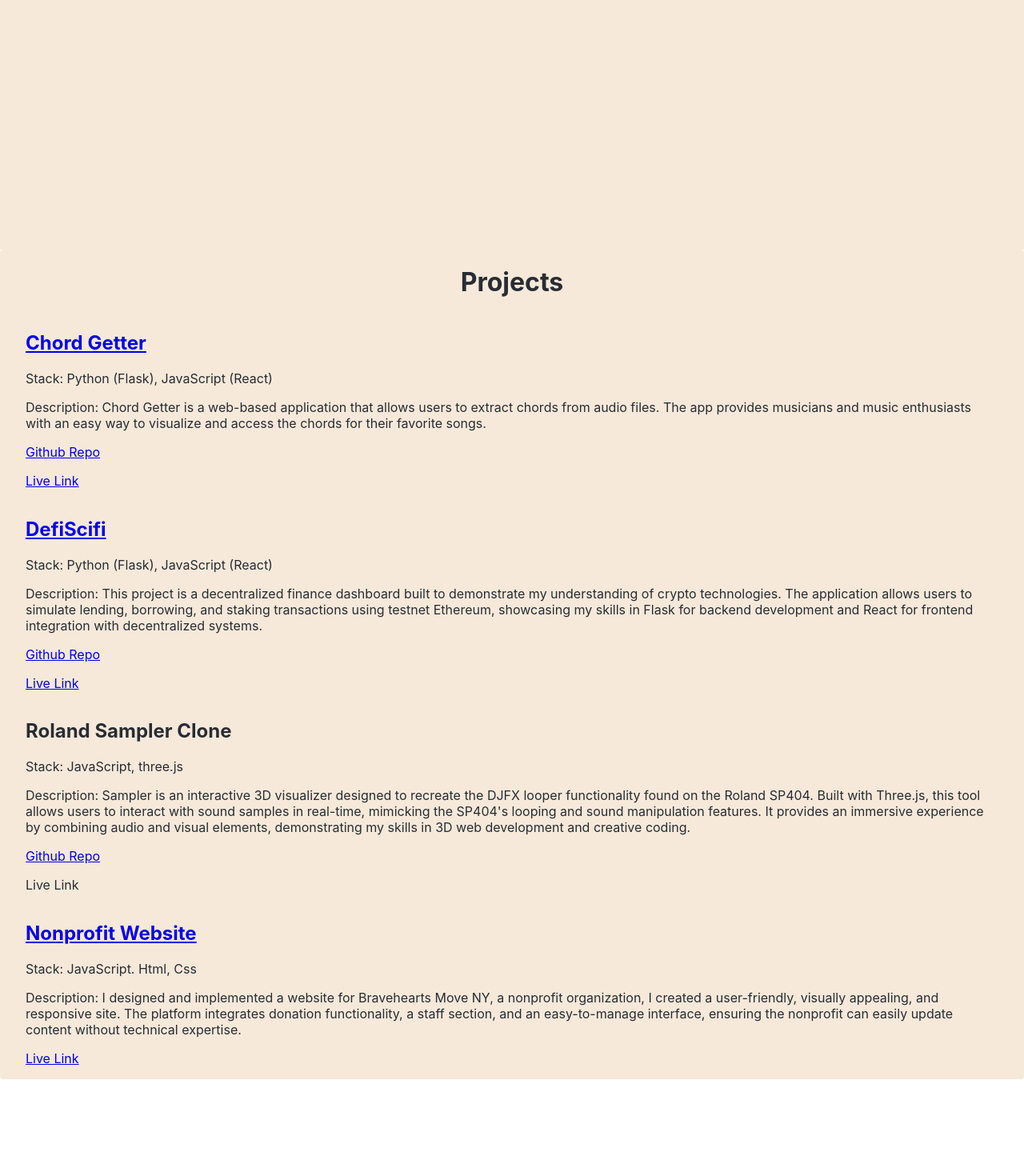
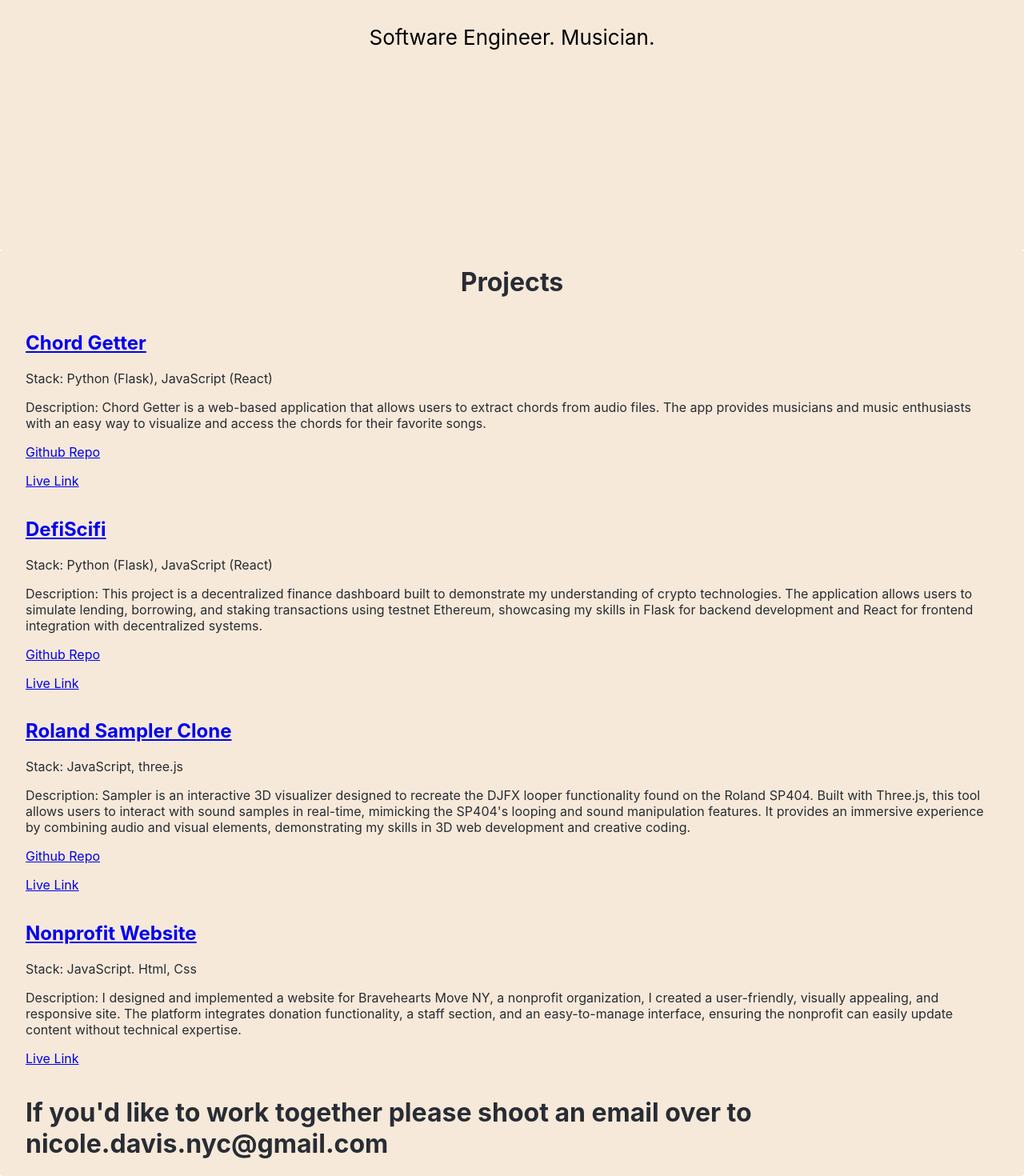
Before and after one commit to Nikkitpt/portfolio, a React (Create React App) app: page / in a window 1280 px wide. Shown: the part 639-2109 px from the top of the page at 80% size. Before the commit the page ends 1988 px from the top, so only its background shows below. Built offline with nearby package versions, Linux system fonts and the light colour scheme.

Commit message:
cleaned up wording, added a call to action, made pages open in a new window

```diff
--- a/src/components/Hero.js
+++ b/src/components/Hero.js
@@ -1,17 +1,42 @@
-import React, { useState } from 'react';
+import React, { useState, useEffect} from 'react';
 import { useScroll, animated } from '@react-spring/web'
 import { useTrail, a } from '@react-spring/web';
 import styles from '../styles.module.css'
 import { Grid2 } from '@mui/material';
 
+// function Scroll() {
+//     const { scrollYProgress } = useScroll()
+
+//     return (
+//       <animated.div style={{ opacity: scrollYProgress, marginBottom :"250px", color: "black" }}>
+//         Developer. Musician. Educator.
+//       </animated.div>
+//     )
+//   }
+
 function Scroll() {
-    const { scrollYProgress } = useScroll()
+    const [opacity, setOpacity] = useState(0);
+
+    useEffect(() => {
+      const timer = setTimeout(() => {
+        setOpacity(1); // Set opacity to 1 after a delay
+      }, 500); // Adjust the delay to control the timing (in milliseconds)
+
+      return () => clearTimeout(timer); // Cleanup the timeout on component unmount
+    }, []);
 
     return (
-      <animated.div style={{ opacity: scrollYProgress, marginBottom :"250px", color: "black" }}>
-        Developer. Musician. Educator.
+      <animated.div
+        style={{
+          opacity, // Opacity transitions from 0 to 1 over time
+          marginBottom: "250px",
+          color: "black",
+          transition: 'opacity 2s ease-in-out', // Transition effect for smooth fade-in
+        }}
+      >
+        Software Engineer. Musician.
       </animated.div>
-    )
+    );
   }
 
 
--- a/src/components/Projects.js
+++ b/src/components/Projects.js
@@ -20,23 +20,23 @@ export function Projects() {
             <Grid container >
             <Grid xs={12}>
                     <h2 sx={{ fontSize: '1.5rem', marginBottom: 1 }}>
-                        <a href="https://nikkitpt.github.io/chord-getter/">Chord Getter</a>
+                        <a href="https://nikkitpt.github.io/chord-getter/" target="_blank" rel="noopener noreferrer">Chord Getter</a>
                     </h2>
                     <p sx={{ paddingBottom: '200px', flex: '1', fontSize: '2rem' }}>
                         Stack: Python (Flask), JavaScript (React)
                     </p>
                     <p>Description:  Chord Getter is a web-based application that allows users to extract chords from audio files. The app provides musicians and music enthusiasts with an easy way to visualize and access the chords for their favorite songs.</p>
                     <p>
-                        <a href="https://github.com/Nikkitpt/chord-getter">Github Repo</a>
+                        <a href="https://github.com/Nikkitpt/chord-getter"target="_blank" rel="noopener noreferrer">Github Repo</a>
                     </p>
                     <p>
-                        <a href="https://nikkitpt.github.io/chord-getter/">Live Link</a>
+                        <a href="https://nikkitpt.github.io/chord-getter/"target="_blank" rel="noopener noreferrer">Live Link</a>
                     </p>
                 </Grid>
 
                 <Grid xs={12}>
                     <h2 sx={{ fontSize: '1.5rem', marginBottom: 1 }}>
-                        <a href="https://nikkitpt.github.io/DefiSciFi/">DefiScifi</a>
+                        <a href="https://nikkitpt.github.io/DefiSciFi/"target="_blank" rel="noopener noreferrer">DefiScifi</a>
 
                     </h2>
                     <p sx={{ paddingBottom: '200px', flex: '1', fontSize: '2rem' }}>
@@ -44,45 +44,46 @@ export function Projects() {
                     </p>
                     <p>Description: This project is a decentralized finance dashboard built to demonstrate my understanding of crypto technologies. The application allows users to simulate lending, borrowing, and staking transactions using testnet Ethereum, showcasing my skills in Flask for backend development and React for frontend integration with decentralized systems.</p>
                     <p>
-                        <a href="https://github.com/Nikkitpt/DefiSciFi">Github Repo</a>
+                        <a href="https://github.com/Nikkitpt/DefiSciFi"target="_blank" rel="noopener noreferrer">Github Repo</a>
                     </p>
                     <p>
-                        <a href="https://nikkitpt.github.io/DefiSciFi/">Live Link</a>
+                        <a href="https://nikkitpt.github.io/DefiSciFi/"target="_blank" rel="noopener noreferrer">Live Link</a>
                     </p>
                 </Grid>
 
                 <Grid xs={12}>
                     <h2 sx={{ fontSize: '1.5rem', marginBottom: 1 }}>
-                        {/* <a href="https://github.com/Nikkitpt/todo_pomodoro">Roland Sampler Clone</a> */}
-                        Roland Sampler Clone
+                        <a href="https://nikkitpt.github.io/sampler/"target="_blank" rel="noopener noreferrer">Roland Sampler Clone</a>
+
                     </h2>
                     <p sx={{ paddingBottom: '200px', flex: '1', fontSize: '2rem' }}>
                         Stack: JavaScript, three.js
                     </p>
                     <p>Description:  Sampler is an interactive 3D visualizer designed to recreate the DJFX looper functionality found on the Roland SP404. Built with Three.js, this tool allows users to interact with sound samples in real-time, mimicking the SP404's looping and sound manipulation features. It provides an immersive experience by combining audio and visual elements, demonstrating my skills in 3D web development and creative coding.</p>
                     <p>
-                        <a href="https://github.com/Nikkitpt/sampler">Github Repo</a>
+                        <a href="https://github.com/Nikkitpt/sampler"target="_blank" rel="noopener noreferrer">Github Repo</a>
                     </p>
                     <p>
-                        {/* <a href="braveheartsmoveny.org">Live Link</a> */}
-                        Live Link
+                        <a href="https://nikkitpt.github.io/sampler/"target="_blank" rel="noopener noreferrer">Live Link</a>
+                        {/* Live Link */}
                     </p>
                 </Grid>
                 <Grid xs={12}>
                     <h2 sx={{ fontSize: '1.5rem', marginBottom: 1 }}>
-                        <a href="https://braveheartsmoveny.org">Nonprofit Website</a>
+                        <a href="https://braveheartsmoveny.org"target="_blank" rel="noopener noreferrer">Nonprofit Website</a>
                     </h2>
                     <p sx={{ paddingBottom: '200px', flex: '1', fontSize: '2rem' }}>
                         Stack: JavaScript. Html, Css
                     </p>
                     <p>Description:  I designed and implemented a website for Bravehearts Move NY, a nonprofit organization, I created a user-friendly, visually appealing, and responsive site. The platform integrates donation functionality, a staff section, and an easy-to-manage interface, ensuring the nonprofit can easily update content without technical expertise.</p>
                     <p>
-                        <a href="https://braveheartsmoveny.org">Live Link</a>
+                        <a href="https://braveheartsmoveny.org"target="_blank" rel="noopener noreferrer">Live Link</a>
                     </p>
                 </Grid>
 
 
             </Grid>
+            <h1 sx={{ fontSize: '10rem', marginBottom: 2 }}>If you'd like to work together please shoot an email over to nicole.davis.nyc@gmail.com</h1>
         </Grid>
 
 
```
